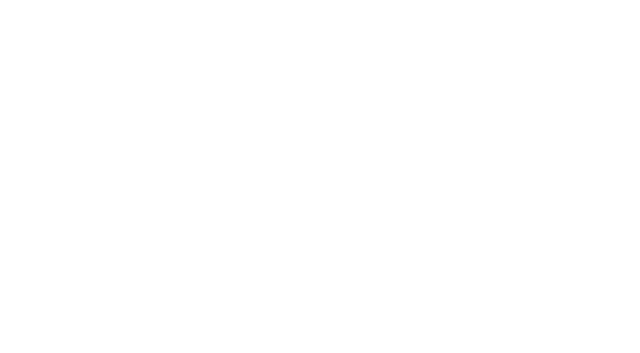
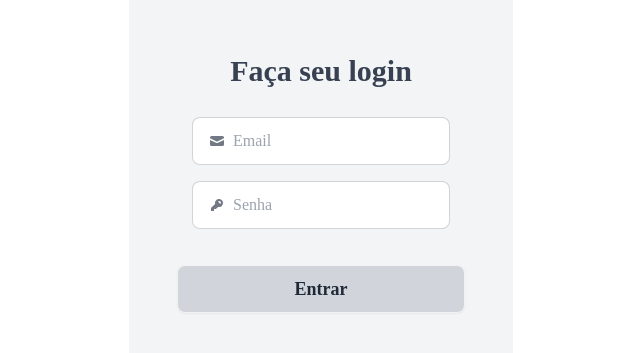
Before and after one commit to felipeJJ/Click_Beard_Jorge_Felipe, a Next.js app: page / in a window 1280 px wide. Shown: the part 123-476 px from the top of the page, without its empty margins (319-959 px from the left). Built offline with nearby package versions, Linux system fonts and the light colour scheme.

Commit message:
feat: Tela de login

```diff
--- a/src/app/page.tsx
+++ b/src/app/page.tsx
@@ -1,7 +1,9 @@
-import Image from "next/image";
+import SigninForm from "@/components/login/signinForm";
 
 export default function Home() {
   return (
-    <main></main>
+    <main>
+        <SigninForm/>
+    </main>
   );
 }
--- /dev/null
+++ b/src/components/login/emailIcon.tsx
@@ -0,0 +1,8 @@
+export default function EmailIcon() {
+    return(
+        <svg xmlns="http://www.w3.org/2000/svg" viewBox="0 0 16 16" fill="currentColor" className="w-4 h-4 opacity-70">
+            <path d="M2.5 3A1.5 1.5 0 0 0 1 4.5v.793c.026.009.051.02.076.032L7.674 8.51c.206.1.446.1.652 0l6.598-3.185A.755.755 0 0 1 15 5.293V4.5A1.5 1.5 0 0 0 13.5 3h-11Z" />
+            <path d="M15 6.954 8.978 9.86a2.25 2.25 0 0 1-1.956 0L1 6.954V11.5A1.5 1.5 0 0 0 2.5 13h11a1.5 1.5 0 0 0 1.5-1.5V6.954Z" />
+        </svg>
+    )
+}
--- /dev/null
+++ b/src/components/login/passwordIcon.tsx
@@ -0,0 +1,8 @@
+export default function PasswordIcon() {
+    return(
+        <svg xmlns="http://www.w3.org/2000/svg" viewBox="0 0 16 16" fill="currentColor" className="w-4 h-4 opacity-70">
+            <path fillRule="evenodd" d="M14 6a4 4 0 0 1-4.899 3.899l-1.955 1.955a.5.5 0 0 1-.353.146H5v1.5a.5.5 0 0 1-.5.5h-2a.5.5 0 0 1-.5-.5v-2.293a.5.5 0 0 1 .146-.353l3.955-3.955A4 4 0 1 1 14 6Zm-4-2a.75.75 0 0 0 0 1.5.5.5 0 0 1 .5.5.75.75 0 0 0 1.5 0 2 2 0 0 0-2-2Z" clipRule="evenodd" />
+        </svg>
+
+    )
+}
--- /dev/null
+++ b/src/components/login/signinForm.tsx
@@ -0,0 +1,52 @@
+'use client'
+
+import React, { useState } from "react";
+import EmailIcon from "./emailIcon";
+import PasswordIcon from "./passwordIcon";
+
+export default function Signin() {
+    const [email, setEmail] = useState('');
+    const [password, setPassword] = useState('');
+
+    const handleSubmit = (event: React.FormEvent) => {
+        console.log("Email:", email);
+        console.log("Password:", password);
+
+
+        setEmail('');
+        setPassword('');
+    };
+
+    return (
+        <main className="font-serif flex items-center justify-center h-full text-gray-700 overflow-hidden">
+            <form onSubmit={handleSubmit} className='bg-gray-100 py-20 p-12 rounded-lg w-96 max-w-full flex justify-center items-center flex-col gap-4 my-24'>
+                <h2 className='font-bold text-3xl mb-3 '>Faça seu login</h2>
+                <div>
+                    <label className="input input-bordered flex items-center gap-2">
+                        <EmailIcon/>
+                        <input
+                            type="text"
+                            value={email}
+                            onChange={(e) => setEmail(e.target.value)}
+                            className="grow"
+                            placeholder="Email"
+                        />
+                    </label>
+                </div>
+                <div>
+                    <label className="input input-bordered min-w-max flex items-center gap-2">
+                        <PasswordIcon/>
+                        <input
+                            type="password"
+                            value={password}
+                            onChange={(e) => setPassword(e.target.value)}
+                            className="grow"
+                            placeholder='Senha'
+                        />
+                    </label>
+                </div>
+                <button type="submit" className="btn btn-neltral w-full text-lg mt-5 bg-gray-300"> Entrar </button>
+            </form>
+        </main>
+    );
+}
```
